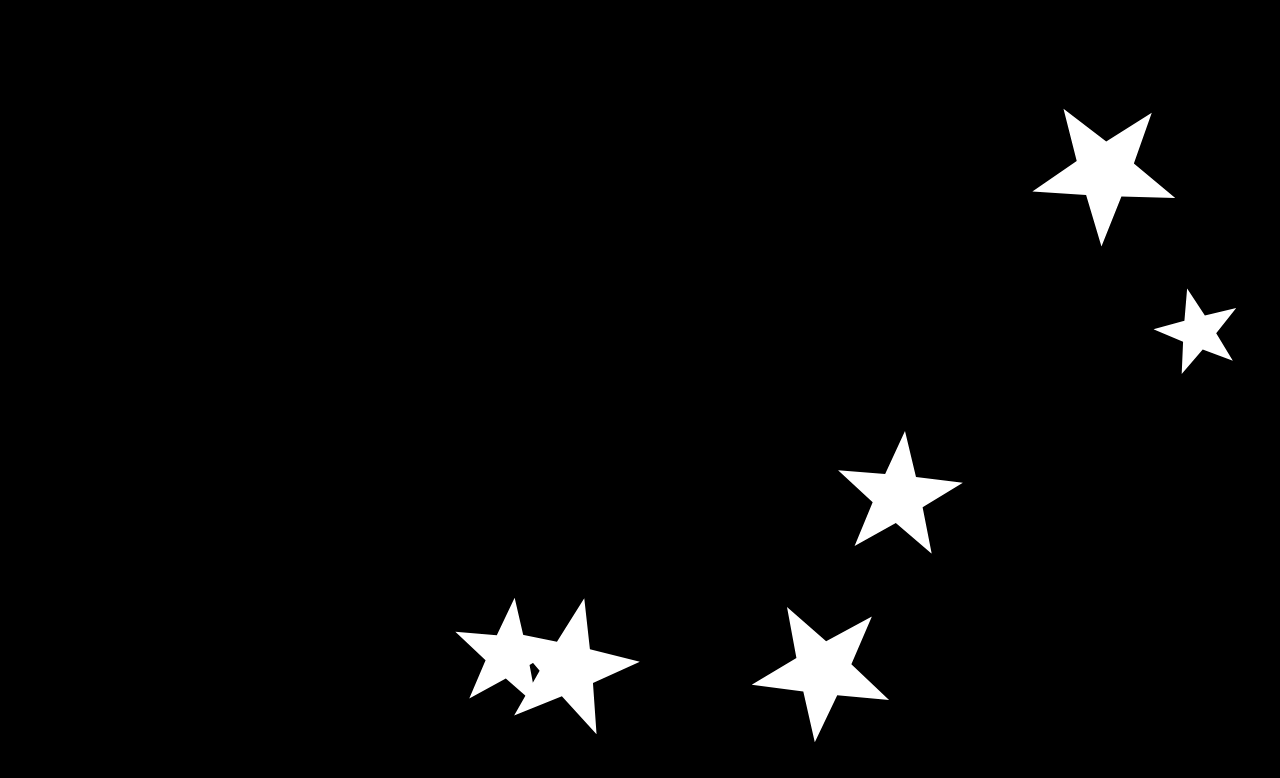
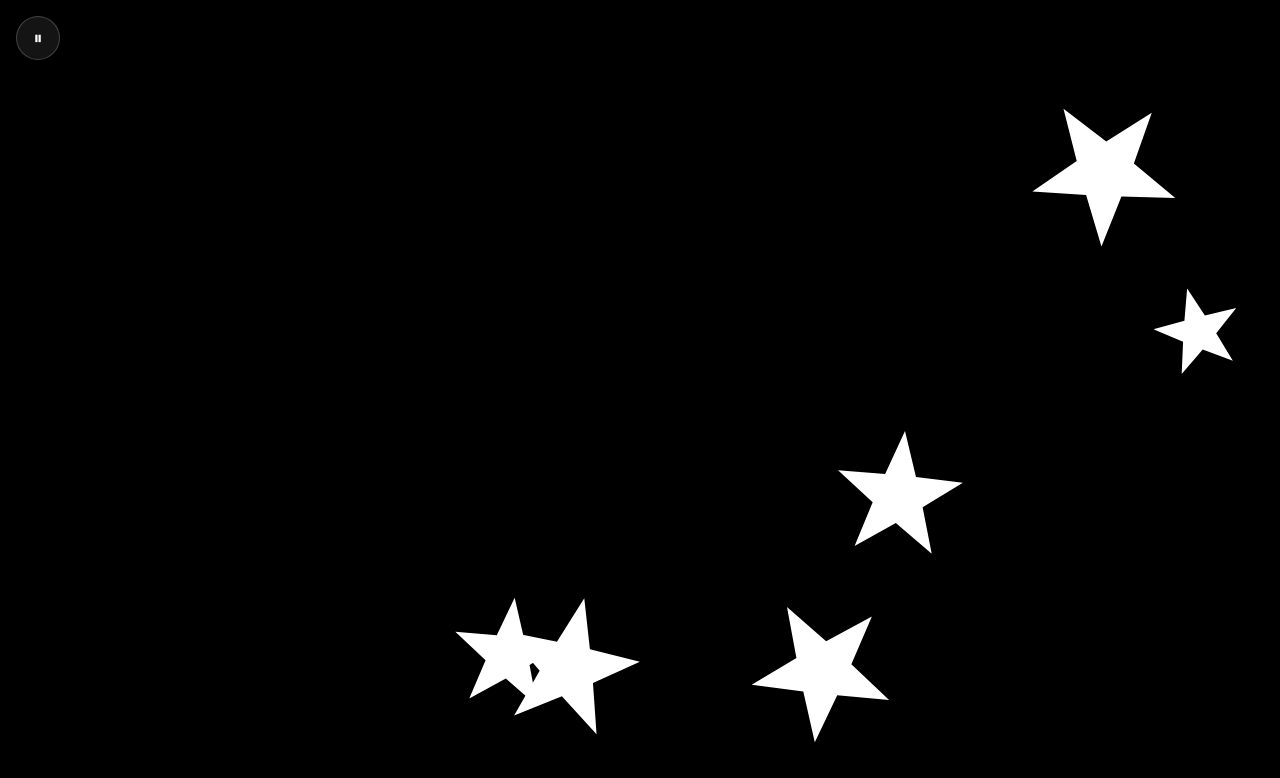
Before and after one commit to beugul/star-game, a plain HTML site: page index.html in a window 1280 px wide. Both pictures are taken after a click on the button "PLAY". Drawn offline with Linux system fonts and the light colour scheme.

Commit message:
add pause, various fixes

```diff
--- a/index.html
+++ b/index.html
@@ -2,7 +2,7 @@
 <html>
 <head>
   <meta charset="UTF-8" />
-  <title>Infant Star Tap Game - Twinkle + Rotation + Pop Sound</title>
+  <title>Star Game</title>
   <style>
     body {
       margin: 0;
@@ -12,6 +12,30 @@
     canvas {
       display: block;
       background: black;
+    }
+    /* Pause button */
+    #pauseButton {
+      position: fixed;
+      top: 16px;
+      left: 16px;
+      width: 44px;
+      height: 44px;
+      display: none; /* shown after game starts */
+      align-items: center;
+      justify-content: center;
+      border-radius: 999px;
+      border: 1px solid rgba(255,255,255,0.2);
+      background: rgba(255,255,255,0.08);
+      color: #fff;
+      font-size: 18px;
+      line-height: 1;
+      z-index: 9; /* under start overlay (10) */
+      cursor: pointer;
+      backdrop-filter: blur(2px);
+      transition: transform 0.06s ease;
+    }
+    #pauseButton:active {
+      transform: scale(0.96);
     }
     /* Start screen overlay */
     #startScreen {
@@ -79,6 +103,12 @@
       accent-color: #4ade80;
       cursor: pointer;
     }
+    #randomizeColor {
+      width: 44px;
+      height: 24px;
+      accent-color: #4ade80;
+      cursor: pointer;
+    }
     #playButton {
       position: absolute;
       bottom: 40px;
@@ -105,11 +135,15 @@
 </head>
 <body>
   <div id="startScreen">
-    <div id="title">Star Tap</div>
+    <div id="title">Star Game</div>
     <div id="optionsPanel">
       <div class="optRow">
         <label for="shapeColor">Shape color</label>
         <input id="shapeColor" type="color" value="#ffffff" aria-label="Shape color" />
+      </div>
+      <div class="optRow">
+        <label for="randomizeColor">Randomize color</label>
+        <input id="randomizeColor" type="checkbox" checkedaria-label="Randomize color" />
       </div>
       <div class="optRow">
         <label for="soundEnabled">Sound</label>
@@ -119,6 +153,7 @@
     <button id="playButton" type="button">PLAY</button>
   </div>
   <canvas id="gameCanvas"></canvas>
+  <button id="pauseButton" type="button" aria-label="Pause game">⏸</button>
 
   <script>
     const canvas = document.getElementById("gameCanvas");
@@ -127,14 +162,30 @@
     const playButton = document.getElementById("playButton");
     const colorInput = document.getElementById("shapeColor");
     const soundToggle = document.getElementById("soundToggle");
+    const randomizeToggle = document.getElementById("randomizeColor");
+    const pauseButton = document.getElementById("pauseButton");
 
     // Game settings (populated from start screen)
     const gameSettings = {
       shapeColor: "#ffffff",
       soundEnabled: true,
+      randomizeColor: false,
     };
     let isGameRunning = false;
     let spawnIntervalId = null;
+
+    function getRandomColor() {
+      const hue = Math.floor(Math.random() * 360);
+      return `hsl(${hue}, 90%, 60%)`;
+    }
+
+    function updateColorInputDisabled() {
+      const disabled = !!randomizeToggle.checked;
+      colorInput.disabled = disabled;
+      colorInput.style.opacity = disabled ? 0.6 : 1;
+    }
+    randomizeToggle.addEventListener("change", updateColorInputDisabled);
+    updateColorInputDisabled();
 
     function resizeCanvas() {
       canvas.width = window.innerWidth;
@@ -249,7 +300,8 @@
       const size = 72 + Math.random() * 120; // doubled from 36 + random*60
       const x = Math.random() * (canvas.width - size);
       const y = Math.random() * (canvas.height - size);
-      stars.push(new Star(x, y, size, gameSettings.shapeColor));
+      const color = gameSettings.randomizeColor ? getRandomColor() : gameSettings.shapeColor;
+      stars.push(new Star(x, y, size, color));
     }
 
     // Will be started when the game begins
@@ -310,6 +362,7 @@
       // Read options
       gameSettings.shapeColor = colorInput.value || "#ffffff";
       gameSettings.soundEnabled = !!soundToggle.checked;
+      gameSettings.randomizeColor = !!randomizeToggle.checked;
 
       // Hide start screen
       startScreen.style.display = "none";
@@ -318,7 +371,24 @@
       isGameRunning = true;
       startSpawning();
       // Seed a few stars instantly so it feels alive
-      for (let i = 0; i < 4; i++) spawnStar();
+      if (stars.length === 0) {
+        for (let i = 0; i < 4; i++) spawnStar();
+      }
+      // Show pause button
+      pauseButton.style.display = "inline-flex";
+    });
+
+    // Pause button behavior
+    pauseButton.addEventListener("click", () => {
+      isGameRunning = false;
+      // Sync UI from current settings
+      colorInput.value = gameSettings.shapeColor;
+      soundToggle.checked = !!gameSettings.soundEnabled;
+      randomizeToggle.checked = !!gameSettings.randomizeColor;
+      updateColorInputDisabled();
+      // Show overlay and hide pause
+      startScreen.style.display = "flex";
+      pauseButton.style.display = "none";
     });
 
     // Kick off the render loop; it idles until the game starts
```
